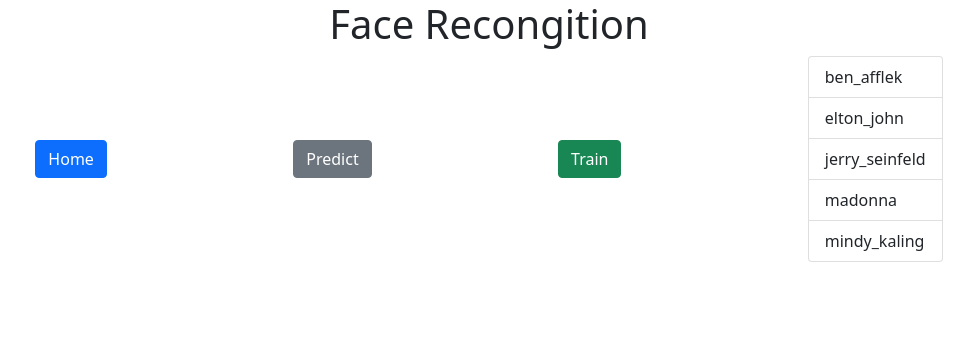
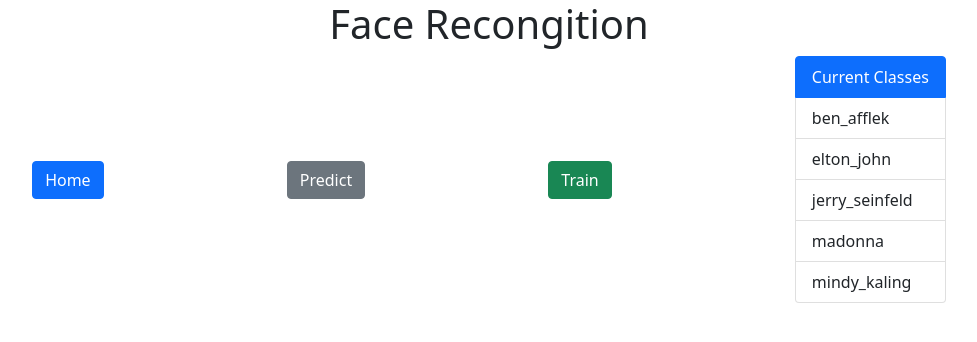
Before and after one commit to ishwargov/Anti_Spoof_Face_Recognition, a Flask app: page / in a window 1280 px wide. Shown: the top 342 px of the page, without its empty margins (151-1128 px from the left). Run offline with Flask 2, Linux system fonts and the light colour scheme; parts of the project's set-up code (start-up, migrations or seed data) failed here and were passed over.

Commit message:
some changes

```diff
--- a/src/templates/home.html
+++ b/src/templates/home.html
@@ -17,7 +17,7 @@
     <a type="button" href="/upload" class="btn btn-secondary">Predict</a>
     <a type="button" href="/upload_data" class="btn btn-success">Train</a>
 
-    <div class="list-group">
+    <div class="list-group"><button type="button" class="list-group-item list-group-item-action active">Current Classes</button>
       {% for name in classes %}
       <button type="button" class="list-group-item list-group-item-action">{{name}}</button>
       {% endfor %}
```
